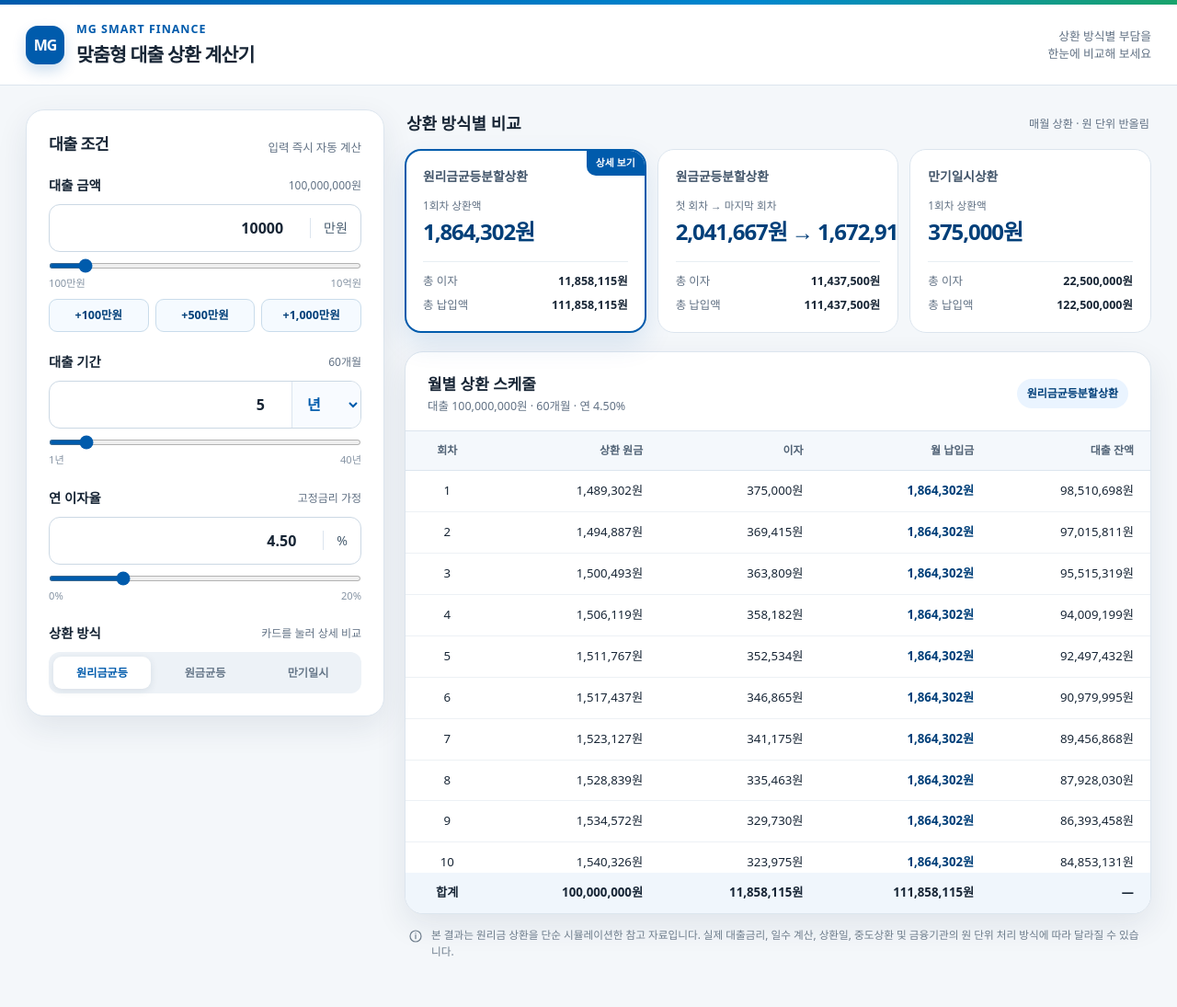
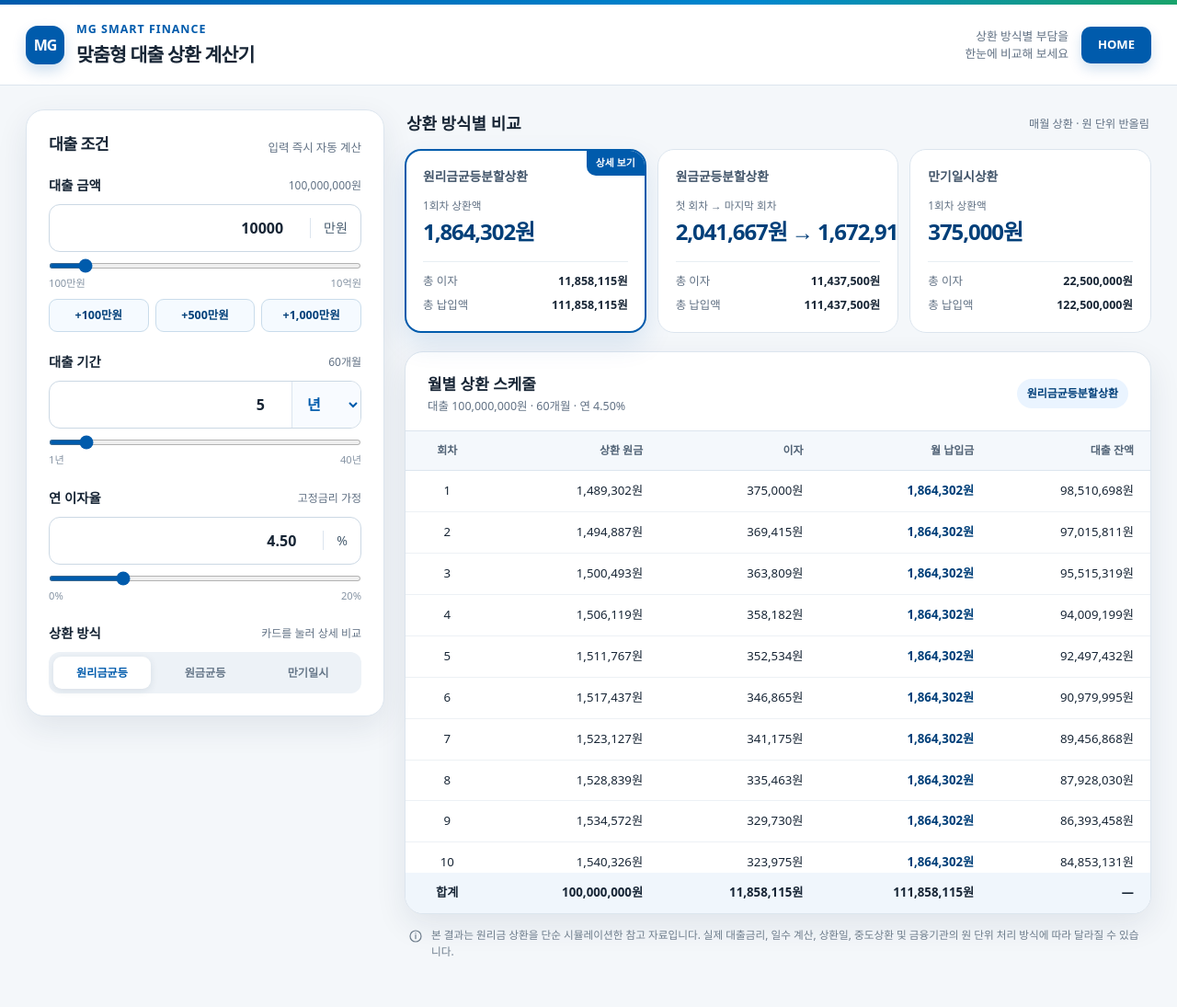
Before and after one commit to kfcc009-a11y/mg0910, a plain HTML site: page index.html in a window 1280 px wide. Shown: the whole page at 92% size. Drawn offline with Linux system fonts and the light colour scheme.

Commit message:
Update index.html

```diff
--- a/index.html
+++ b/index.html
@@ -12,7 +12,7 @@
     .topbar{height:5px;background:linear-gradient(90deg,var(--mg),#0087cf 64%,#19a36b)}
     header{background:#fff;border-bottom:1px solid var(--line)} .header-inner{max-width:1440px;margin:auto;padding:18px 28px;display:flex;align-items:center;justify-content:space-between;gap:18px}
     .brand{display:flex;align-items:center;gap:13px}.brand-mark{width:42px;height:42px;border-radius:13px;background:var(--mg);color:#fff;display:grid;place-items:center;font-weight:900;letter-spacing:-1px;box-shadow:0 7px 15px rgba(0,91,172,.2)}
-    h1{font-size:1.28rem;margin:0;letter-spacing:-.04em}.eyebrow{font-size:.78rem;color:var(--mg);font-weight:800;letter-spacing:.08em;margin-bottom:2px}.header-note{font-size:.8rem;color:var(--muted);text-align:right}
+    h1{font-size:1.28rem;margin:0;letter-spacing:-.04em}.eyebrow{font-size:.78rem;color:var(--mg);font-weight:800;letter-spacing:.08em;margin-bottom:2px}.header-actions{display:flex;align-items:center;gap:14px}.header-note{font-size:.8rem;color:var(--muted);text-align:right}.page-link{display:inline-flex;align-items:center;justify-content:center;min-width:76px;padding:10px 16px;border-radius:10px;background:var(--mg);color:#fff;text-decoration:none;font-size:.82rem;font-weight:850;box-shadow:0 6px 14px rgba(0,91,172,.18)}.page-link:hover{background:var(--mg-dark)}.page-link:focus-visible{outline:3px solid #55aaf3;outline-offset:3px}
     main{max-width:1440px;margin:auto;padding:26px 28px 52px}.workspace{display:grid;grid-template-columns:minmax(310px,390px) minmax(0,1fr);gap:22px;align-items:start}
     .panel{background:#fff;border:1px solid var(--line);border-radius:20px;box-shadow:var(--shadow)}.inputs{padding:24px;position:sticky;top:18px}.section-head{display:flex;align-items:end;justify-content:space-between;gap:12px;margin-bottom:21px}.section-head h2{font-size:1.08rem;margin:0;letter-spacing:-.035em}.section-head p{font-size:.78rem;color:var(--muted);margin:0}
     .field{margin-bottom:22px}.field:last-child{margin-bottom:0}.label-row{display:flex;justify-content:space-between;align-items:center;margin-bottom:9px}.label-row label,.field>label{font-size:.9rem;font-weight:800}.hint{font-size:.75rem;color:var(--muted)}
@@ -26,7 +26,7 @@
     .table-wrap{overflow:auto;border-top:1px solid var(--line);max-height:525px}table{width:100%;border-collapse:collapse;min-width:680px;font-variant-numeric:tabular-nums}th{position:sticky;top:0;z-index:1;background:#f4f8fc;color:#526477;font-size:.75rem;text-align:right;padding:12px 18px;border-bottom:1px solid var(--line)}th:first-child,td:first-child{text-align:center}td{text-align:right;padding:12px 18px;border-bottom:1px solid #edf1f5;font-size:.83rem}tbody tr:hover{background:#f8fbfe}td.payment{font-weight:850;color:var(--mg-dark)}tfoot td{position:sticky;bottom:0;background:#f0f6fc;font-weight:850;border-top:1px solid #cadbe9;border-bottom:0}
     .notice{display:flex;gap:9px;margin-top:14px;padding:0 4px;color:#6e7d8c;font-size:.73rem}.notice svg{flex:0 0 auto;margin-top:2px}.mobile-summary{display:none}.no-js{padding:20px;text-align:center;color:#a22}
     @media(max-width:1000px){.workspace{grid-template-columns:1fr}.inputs{position:static}.compare-grid{grid-template-columns:1fr 1fr 1fr}}
-    @media(max-width:720px){.header-inner{padding:14px 16px}.header-note{display:none}main{padding:16px 14px 36px}.panel{border-radius:16px}.inputs{padding:20px}.compare-grid{display:flex;overflow-x:auto;scroll-snap-type:x mandatory;padding-bottom:7px}.compare-card{min-width:82%;scroll-snap-align:start}.summary-head{align-items:flex-start;flex-direction:column;gap:3px}.schedule-top{padding:18px;align-items:flex-start;flex-direction:column}.table-wrap{max-height:470px}th,td{padding:11px 13px}.notice{padding:0 2px}.brand-mark{width:38px;height:38px;border-radius:11px}h1{font-size:1.08rem}}
+    @media(max-width:720px){.header-inner{padding:14px 16px}.header-note{display:none}.page-link{min-width:66px;padding:9px 13px}main{padding:16px 14px 36px}.panel{border-radius:16px}.inputs{padding:20px}.compare-grid{display:flex;overflow-x:auto;scroll-snap-type:x mandatory;padding-bottom:7px}.compare-card{min-width:82%;scroll-snap-align:start}.summary-head{align-items:flex-start;flex-direction:column;gap:3px}.schedule-top{padding:18px;align-items:flex-start;flex-direction:column}.table-wrap{max-height:470px}th,td{padding:11px 13px}.notice{padding:0 2px}.brand-mark{width:38px;height:38px;border-radius:11px}h1{font-size:1.08rem}}
     @media(max-width:390px){.quick{grid-template-columns:1fr}.method-tabs button{font-size:.7rem}.inputs{padding:17px}.major{font-size:1.35rem}}
     @media(prefers-reduced-motion:reduce){*{scroll-behavior:auto!important;transition:none!important}}
   </style>
@@ -35,7 +35,7 @@
   <div class="topbar"></div>
   <header><div class="header-inner">
     <div class="brand"><div class="brand-mark" aria-hidden="true">MG</div><div><div class="eyebrow">MG SMART FINANCE</div><h1>맞춤형 대출 상환 계산기</h1></div></div>
-    <div class="header-note">상환 방식별 부담을<br>한눈에 비교해 보세요</div>
+    <div class="header-actions"><div class="header-note">상환 방식별 부담을<br>한눈에 비교해 보세요</div><a class="page-link" href="https://kfcc009-a11y.github.io/mg0910/INDEX" aria-label="FAQ 화면으로 이동">HOME</a></div>
   </div></header>
   <main>
     <div class="workspace">
```
